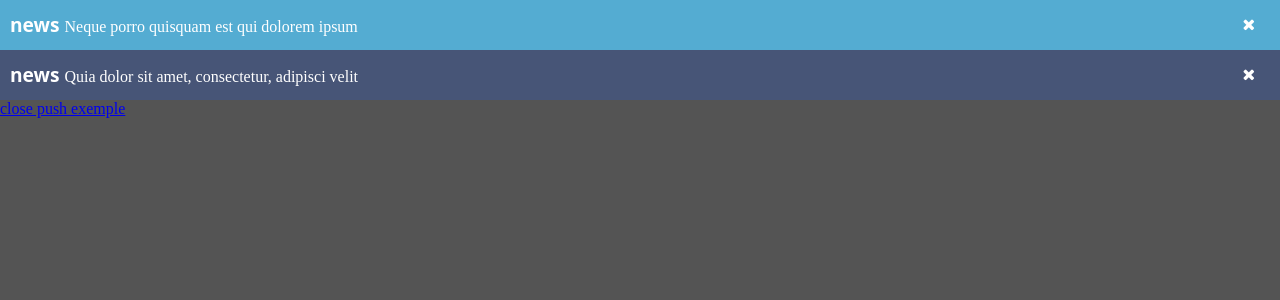
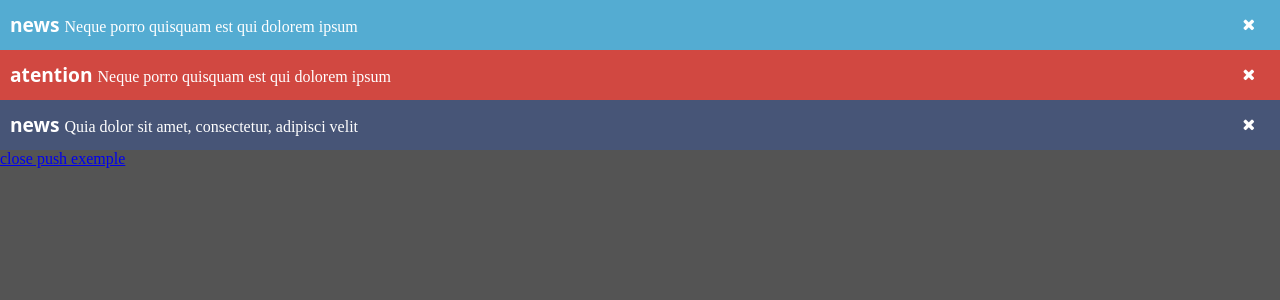
Before and after one commit to coockieHunt/Advert-class, a PHP site: page / in a window 1280 px wide. Shown: the top 300 px of the page. Run offline with PHP 8.4, Linux system fonts and the light colour scheme; some libraries are stand-ins or nearby versions.

```diff
--- a/index.php
+++ b/index.php
@@ -35,6 +35,7 @@ $advert->addcolor('admin','#475577');
 	- $advert->push('name', 'type', 'keyword', 'text');
 **/
 $advert->push('push example', 'info', 'news', 'neque porro quisquam est qui dolorem ipsum');
+$advert->push('test', 'danger', 'atention', 'neque porro quisquam est qui dolorem ipsum');
 
 
 /**
```
Also changed, not shown: lib/advert.class.php (+50 -6 lines).
